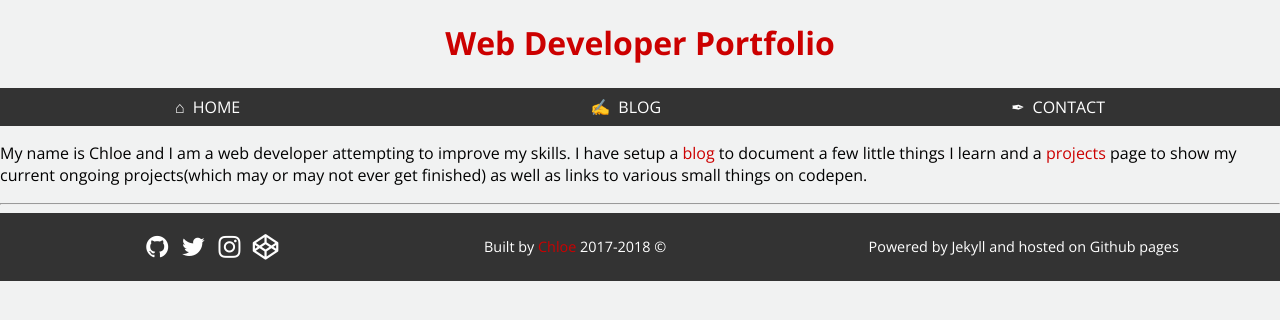
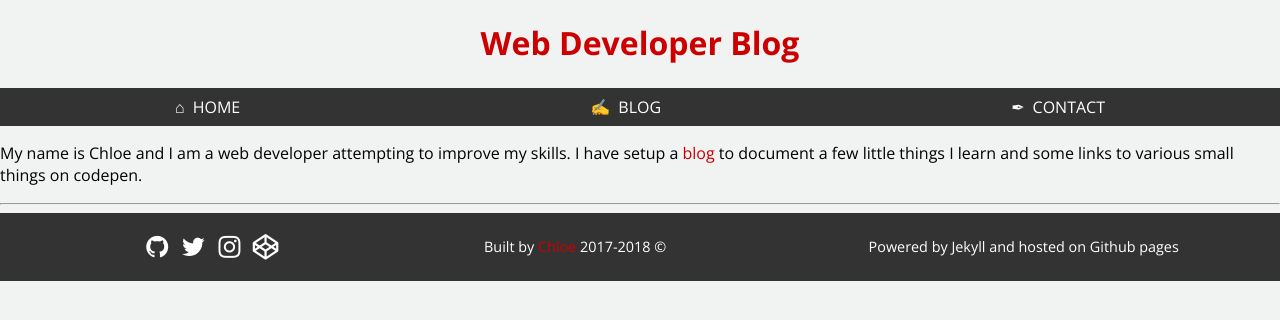
Before and after one commit to cguttweb/cguttweb.github.io, a Jekyll site: the page built from index.html, in a window 1280 px wide. Shown: the top 320 px of the page. Built offline with Jekyll 4.4.1, drawn with Linux system fonts in a browser that asks for light colours.

Commit message:
changed title edited homepage

```diff
--- a/_includes/header.html
+++ b/_includes/header.html
@@ -1,3 +1,3 @@
 <header>
-    <h1>Web Developer Portfolio</h1>
+    <h1>Web Developer Blog</h1>
 </header>
--- a/index.html
+++ b/index.html
@@ -5,5 +5,5 @@ title: Web Developer Blog
 
 
 <div class="content">
-	<p>My name is Chloe and I am a web developer attempting to improve my skills. I have setup a <a href="/blog">blog</a> to document a few little things I learn and a <a href="/projects">projects</a> page to show my current ongoing projects(which may or may not ever get finished) as well as links to various small things on codepen.</p>
+	<p>My name is Chloe and I am a web developer attempting to improve my skills. I have setup a <a href="/blog">blog</a> to document a few little things I learn and some links to various small things on codepen.</p>
 </div>
```
